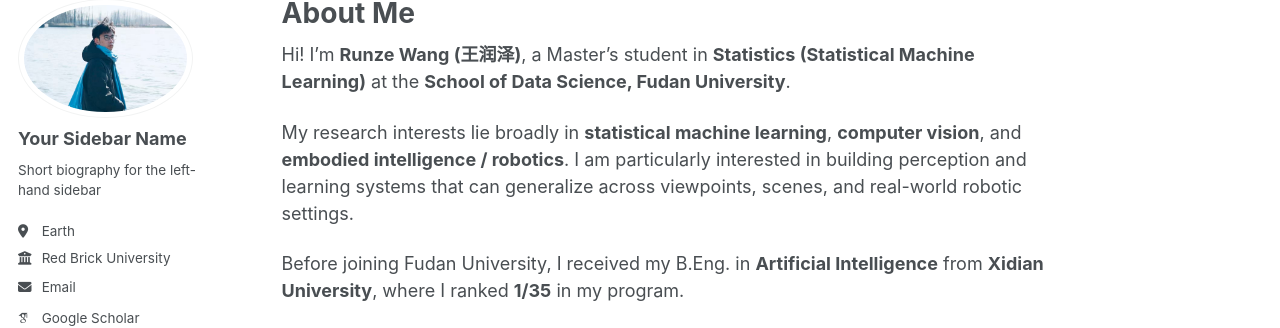
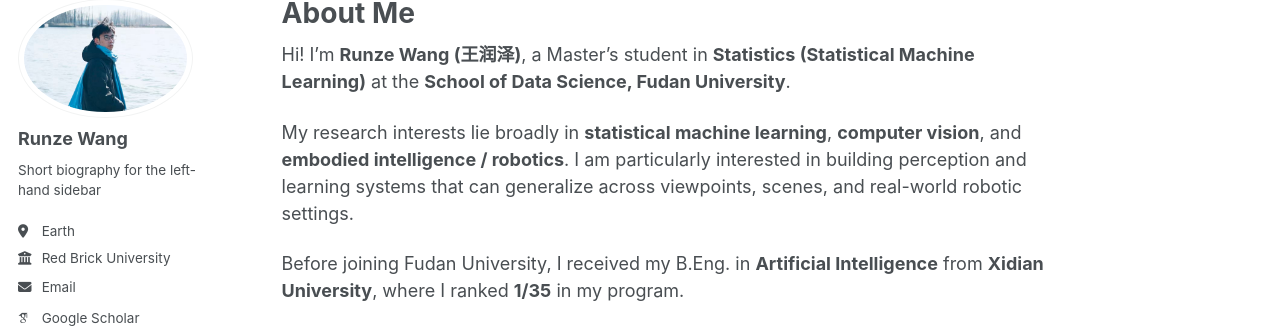
Before and after one commit to RZkiller/RZkiller.github.io, a Jekyll site: the page built from _pages/about.md, in a window 1280 px wide. Shown: the part 102-430 px from the top of the page. Built offline with Jekyll 4.4.1, drawn with Linux system fonts in a browser that asks for light colours; some web fonts are replaced; a script bundle is joined from its source files by our own code; library files that are not in the unit come from our copies.

Commit message:
Update site configuration with new details

```diff
--- a/_config.yml
+++ b/_config.yml
@@ -13,10 +13,10 @@
 title_separator          : "-"
 name                     : &name "Runze Wang"
 description              : &description "Your Name's academic portfolio"   # Update this with a general description of your site, this is the default if not overridden by a page
-url                      : https://academicpages.github.io # The base hostname & protocol for your site e.g. "https://[your GitHub username].github.io",
+url                      : https://rzkiller.github.io # The base hostname & protocol for your site e.g. "https://[your GitHub username].github.io",
                                                            # or if you already have some other page hosted on Github then use "https://[your GitHub username].github.io/[Your Repo Name]"
 baseurl                  : "" # the subpath of your site, e.g. "/blog"
-repository               : "academicpages/academicpages.github.io"
+repository               : "RZkiller/RZkiller.github.io"
 
 # Site Author - The following control what appear as part of the author content on the side bar.
 #               If a field is blank the icon and link will not appear, otherwise it will be shown.
@@ -24,7 +24,7 @@
 author:
   # Biographic information
   avatar           : "profile.png"
-  name             : "Your Sidebar Name"
+  name             : "Runze Wang"
   pronouns         : # example: "she/her"
   bio              : "Short biography for the left-hand sidebar"
   location         : "Earth"
```
